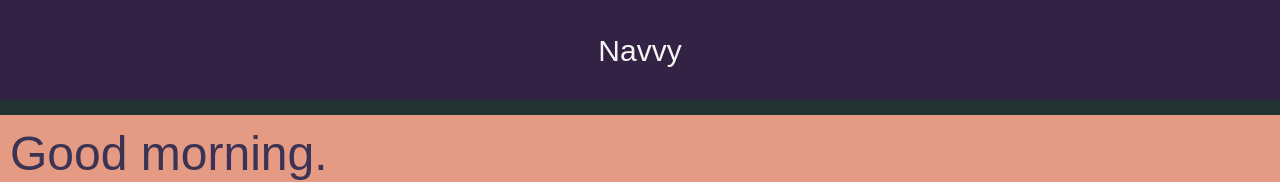
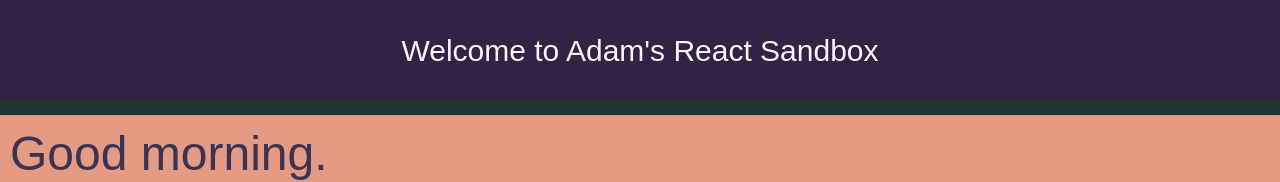
Before and after one commit to AdamWGrise/Scrimba, a React (Create React App) app in the folder scrimba1/: page / in a window 1280 px wide. Shown: the top 182 px of the page. Built offline with nearby package versions, Linux system fonts and the light colour scheme.

Commit message:
Some work on state

```diff
--- a/scrimba1/src/App.js
+++ b/scrimba1/src/App.js
@@ -4,14 +4,25 @@ import MyInfo from './components/MyInfo'
 import AwesomeFooter from './components/Footer'
 import AwesomeHeader from './components/Header'
 
-function App() {
+class App extends React.Component {
+    constructor() {
+        super()
+        this.state = {
+            testValue: "Epico.",
+            headerLabel: "Welcome to Adam's React Sandbox"
+        }
+    }
+
+    render() {
         return (
             <div>
-        <AwesomeHeader />
+                <AwesomeHeader headerLabel={this.state.headerLabel}/>
                 <MyInfo />
                 <AwesomeFooter />
+                {this.state.testValue}
             </div>
         );
     }
+}
 
 export default App;
--- a/scrimba1/src/components/GameCard.js
+++ b/scrimba1/src/components/GameCard.js
@@ -23,7 +23,11 @@ class GameCard extends React.Component {
 
     yourMethodHere() {
         // Build a method here
-    }
+    };
+
+    constructor() {
+        super()
+    };
 
     render(props) {
         const style = this.yourMethodHere();
--- a/scrimba1/src/components/Header.js
+++ b/scrimba1/src/components/Header.js
@@ -2,10 +2,10 @@ import React from 'react';
 import Nav from './Nav'
 import '../App.css';
 
-function AwesomeHeader() {
+function AwesomeHeader(props) {
   return (
     <div className="Header">
-        <Nav />
+        <Nav headerLabel={props.headerLabel}/>
     </div>
   );
 }
--- a/scrimba1/src/components/Nav.js
+++ b/scrimba1/src/components/Nav.js
@@ -1,9 +1,9 @@
 import React from 'react'
 import '../App.css'
 
-function Nav() {
+function Nav(props) {
     return (
-        <div className="Nav">Navvy</div>
+        <div className="Nav">{props.headerLabel}</div>
     )
 }
 
```
Lines whose indentation alone changed are shown as unchanged.
